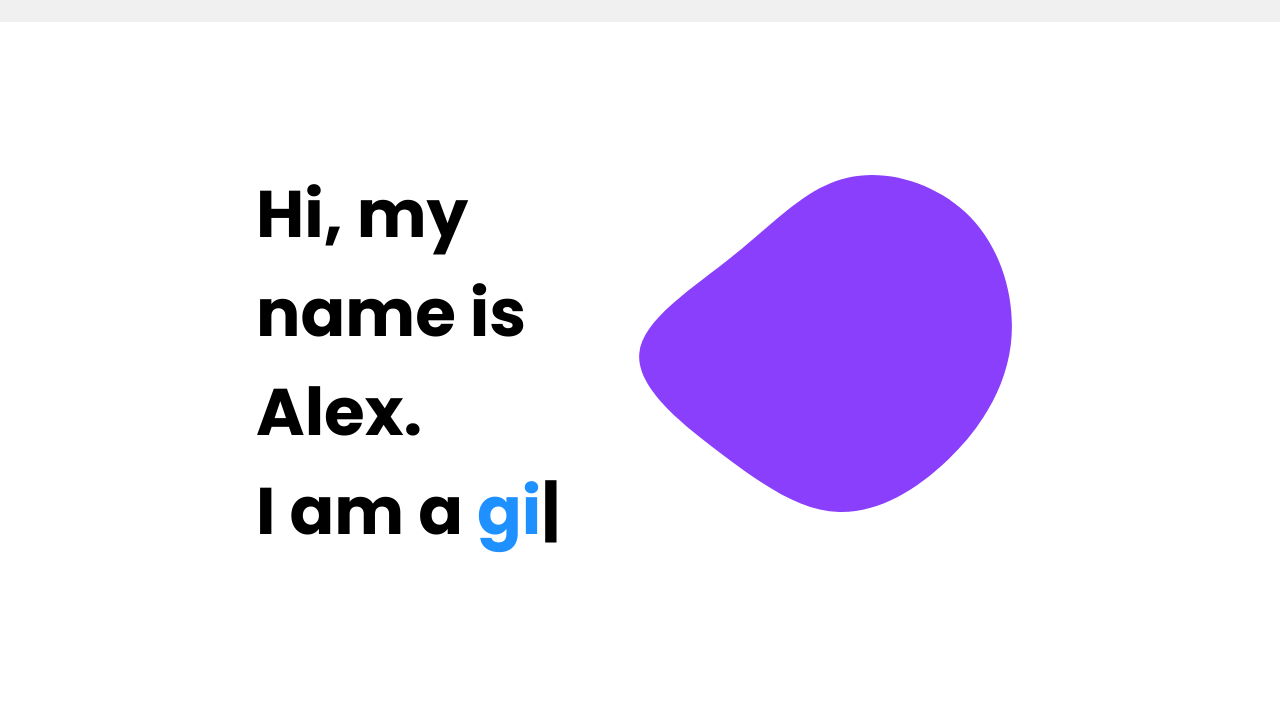
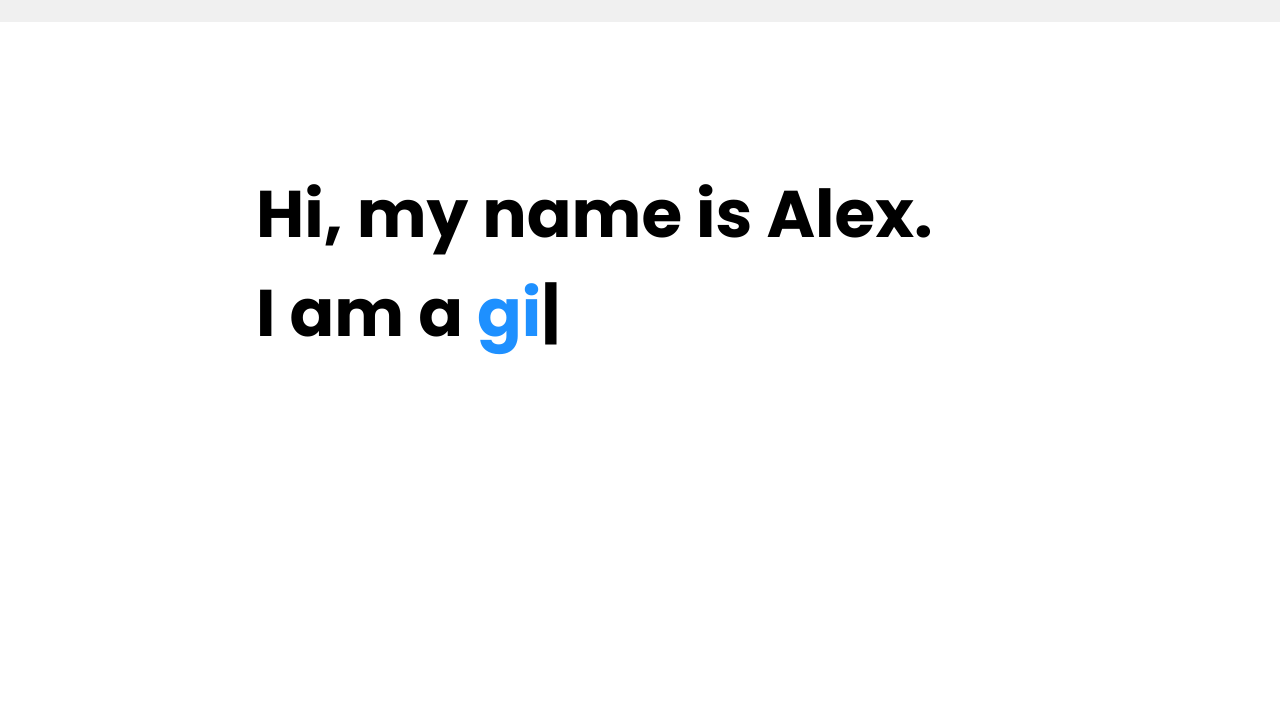
Before and after one commit to alexheywood/alexheywood.github.io, a plain HTML site: page index.html in a window 1280 px wide. Shown: the part 91-800 px from the top of the page. Drawn offline with nearby package versions, Linux system fonts and the light colour scheme.

Commit message:
Add files via upload

```diff
--- a/index.html
+++ b/index.html
@@ -29,11 +29,7 @@
     </div>
   </nav>
   <div class="banner">
-          <div class="profilepic">
-        <svg height="500" width="500" viewBox="0 0 200 200" xmlns="http://www.w3.org/2000/svg">
-  <path fill="#8A3FFC" d="M53,-53.5C65.8,-40.2,71.3,-20.1,69.1,-2.3C66.8,15.6,56.8,31.2,44,43.5C31.2,55.8,15.6,64.9,0.4,64.4C-14.7,64,-29.4,54.1,-45.9,41.7C-62.4,29.4,-80.6,14.7,-79.5,1.1C-78.4,-12.6,-58,-25.1,-41.6,-38.4C-25.1,-51.6,-12.6,-65.6,3.8,-69.3C20.1,-73.1,40.2,-66.7,53,-53.5Z" transform="translate(100 100)" />
-</svg>
-      </div>
+
     <div class="writing">
     <h1>Hi, my name is Alex.<br /> I am a <span class="auto-type"></span></h1>
       </div>
```
